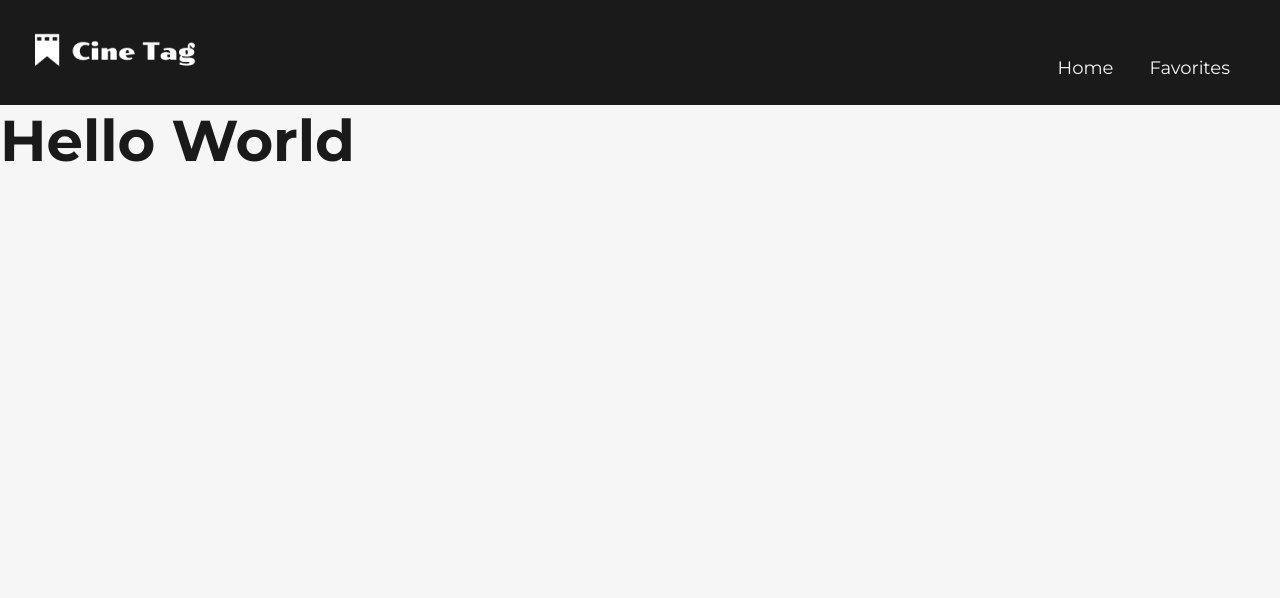
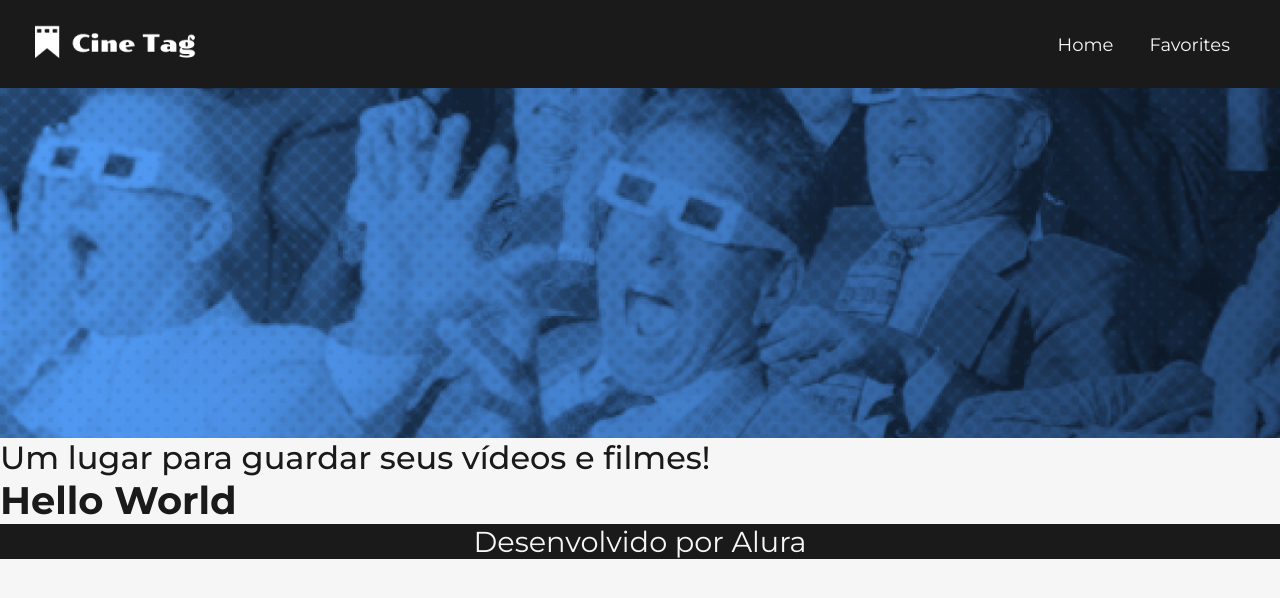
Before and after one commit to euperinotti/cine-tag, a React (Vite) app: page / in a window 1280 px wide. Shown: the top 598 px of the page. Built offline with nearby package versions, Linux system fonts and the light colour scheme.

Commit message:
refactor: global styles and home page

```diff
--- a/src/pages/Home/index.tsx
+++ b/src/pages/Home/index.tsx
@@ -1,10 +1,18 @@
+import { Banner } from '@/components/Banner'
+import { Footer } from '@/components/Footer'
 import { Header } from '@/components/Header'
+import { Title } from '@/components/Title'
 
 export default function Home() {
   return (
-    <h1>
+    <>
       <Header />
-      Hello World
-    </h1>
+      <Banner image="home" />
+      <Title>
+        <h1>Um lugar para guardar seus vídeos e filmes!</h1>
+      </Title>
+      <h1>Hello World</h1>
+      <Footer />
+    </>
   )
 }
--- a/src/styles/global.ts
+++ b/src/styles/global.ts
@@ -22,7 +22,7 @@ const GlobalStyles = createGlobalStyle`
 
     body {
       font-family: ${theme.font.family.main};
-      font-size: ${theme.font.sizes.large};
+      font-size: ${theme.font.sizes.small};
       background-color: ${theme.colors.white};
       overflow-x: hidden;
       color: ${theme.colors.black};
--- a/src/styles/theme.ts
+++ b/src/styles/theme.ts
@@ -24,7 +24,7 @@ export default {
     sizes: {
       xxsmall: '0.75rem', // 12px
       xsmall: '1rem', // 16px
-      small: '1.4rem', // 22.4px
+      small: '1.2rem',
       medium: '1.6rem', // 25.6px
       large: '1.8rem', // 28.8px
       xlarge: '2.0rem', // 32px
```
